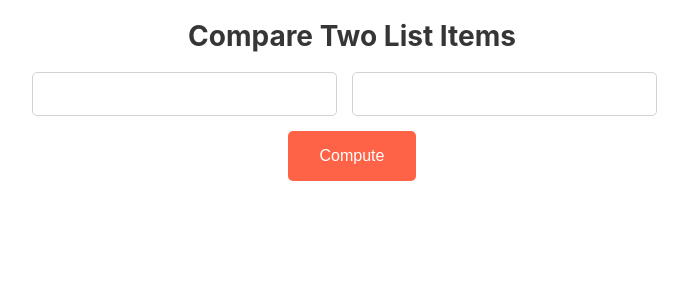
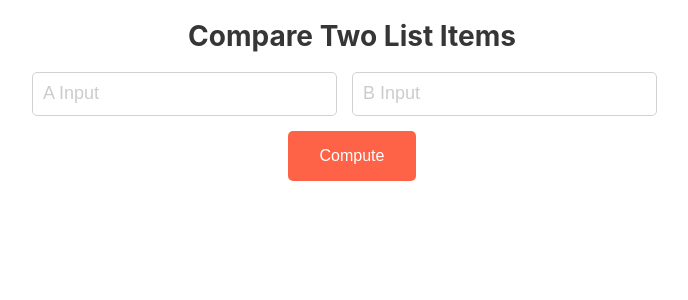
Before and after one commit to AhshanHabib26/compare-list-items, a React (Create React App) app: page / in a window 1280 px wide. Shown: the top 300 px of the page, without its empty margins (288-976 px from the left). Built offline with nearby package versions, Linux system fonts and the light colour scheme.

Commit message:
Functionality Added

```diff
--- a/src/Componnets/Compare/Compare.js
+++ b/src/Componnets/Compare/Compare.js
@@ -1,14 +1,49 @@
-import React from 'react';
-import Styles from '../Compare/Compare.module.css'
+import React, { useState } from "react";
+import { toast } from "react-toastify";
+import Styles from "../Compare/Compare.module.css";
 
 const Compare = () => {
+  const [inputA, setInputA] = useState("");
+  const [inputB, setInputB] = useState("");
+
+  const handaleSubmit = (e) => {
+    e.preventDefault();
+    const inputAValue = e.target.inputA.value;
+    const inputBValue = e.target.inputB.value;
+
+    if (inputAValue === "" && inputBValue === "") {
+      return toast.warning("Both Input is Empty, Please Provide a Input Value");
+    }
+
+    if (inputAValue === "") {
+      return toast.warning("A Input is Empty");
+    } else {
+      setInputA(inputAValue);
+    }
+    if (inputBValue === "") {
+      return toast.warning("B Input is Empty");
+    } else {
+      setInputB(inputBValue);
+    }
+
+    if (inputA && inputB) {
+      toast.success(
+        `Both Input Have a Data, Your Input Data Is:  ${inputA} ${inputB}`
+      );
+      e.target.inputA.value = "";
+      e.target.inputB.value = "";
+    }
+  };
+
   return (
     <div className={Styles.mainContainer}>
+      <form onSubmit={handaleSubmit}>
         <div className={Styles.textBoxs}>
-            <input  name='inputA' type="text" />
-            <input name='inputB' type="text" />
+          <input placeholder="A Input" name="inputA" type="text" />
+          <input placeholder="B Input" name="inputB" type="text" />
         </div>
         <button type="submit">Compute</button>
+      </form>
     </div>
   );
 };
--- a/src/Componnets/Compare/Compare.module.css
+++ b/src/Componnets/Compare/Compare.module.css
@@ -17,6 +17,13 @@
     padding-left: 10px;
     font-size: 18px;
 }
+
+.textBoxs input::placeholder{
+    color: #cccccc;
+}
+
+
+
 .mainContainer button{
     margin-top: 15px;
     width: 20%;
```
Lines whose indentation alone changed are shown as unchanged.
